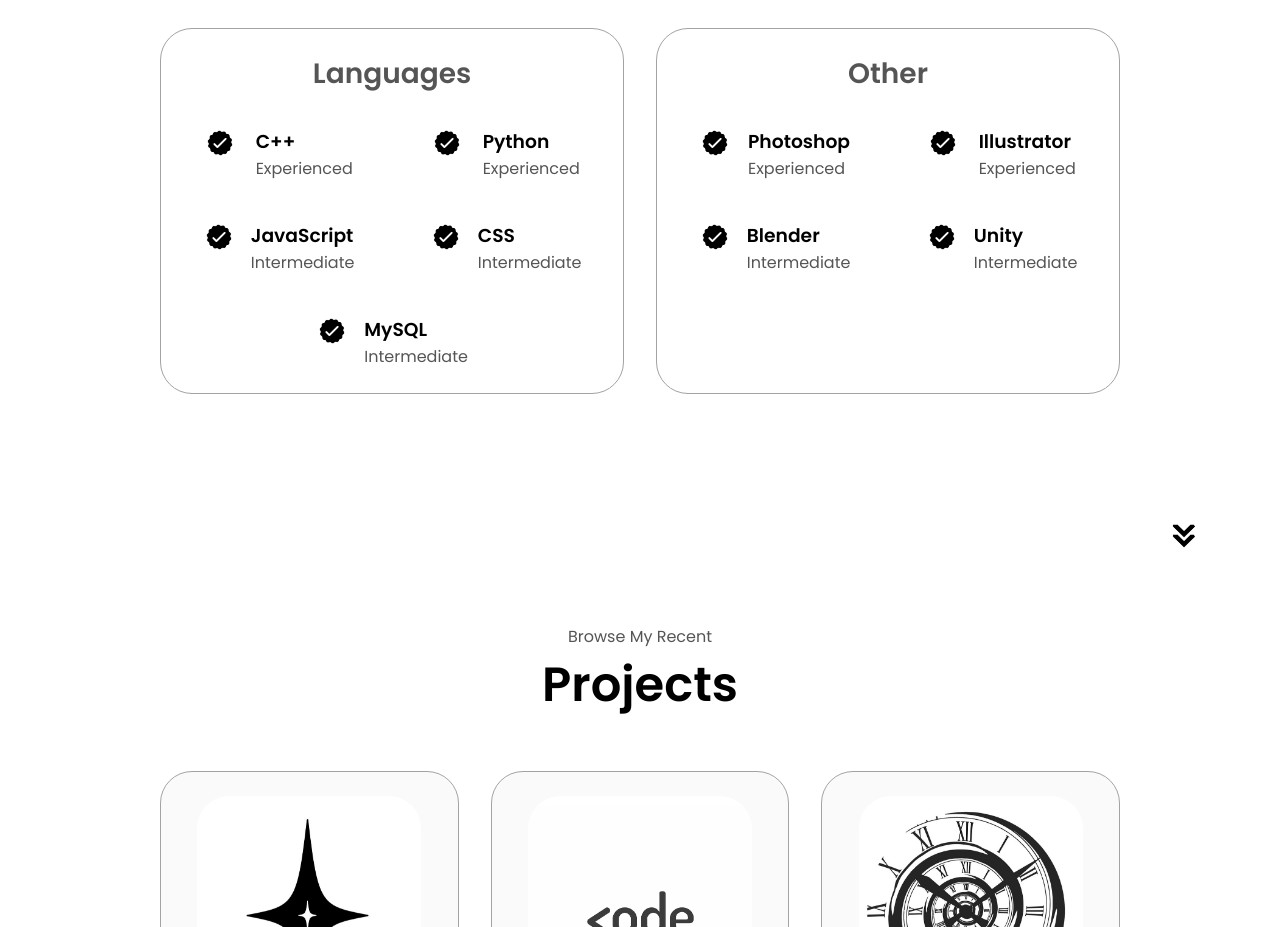
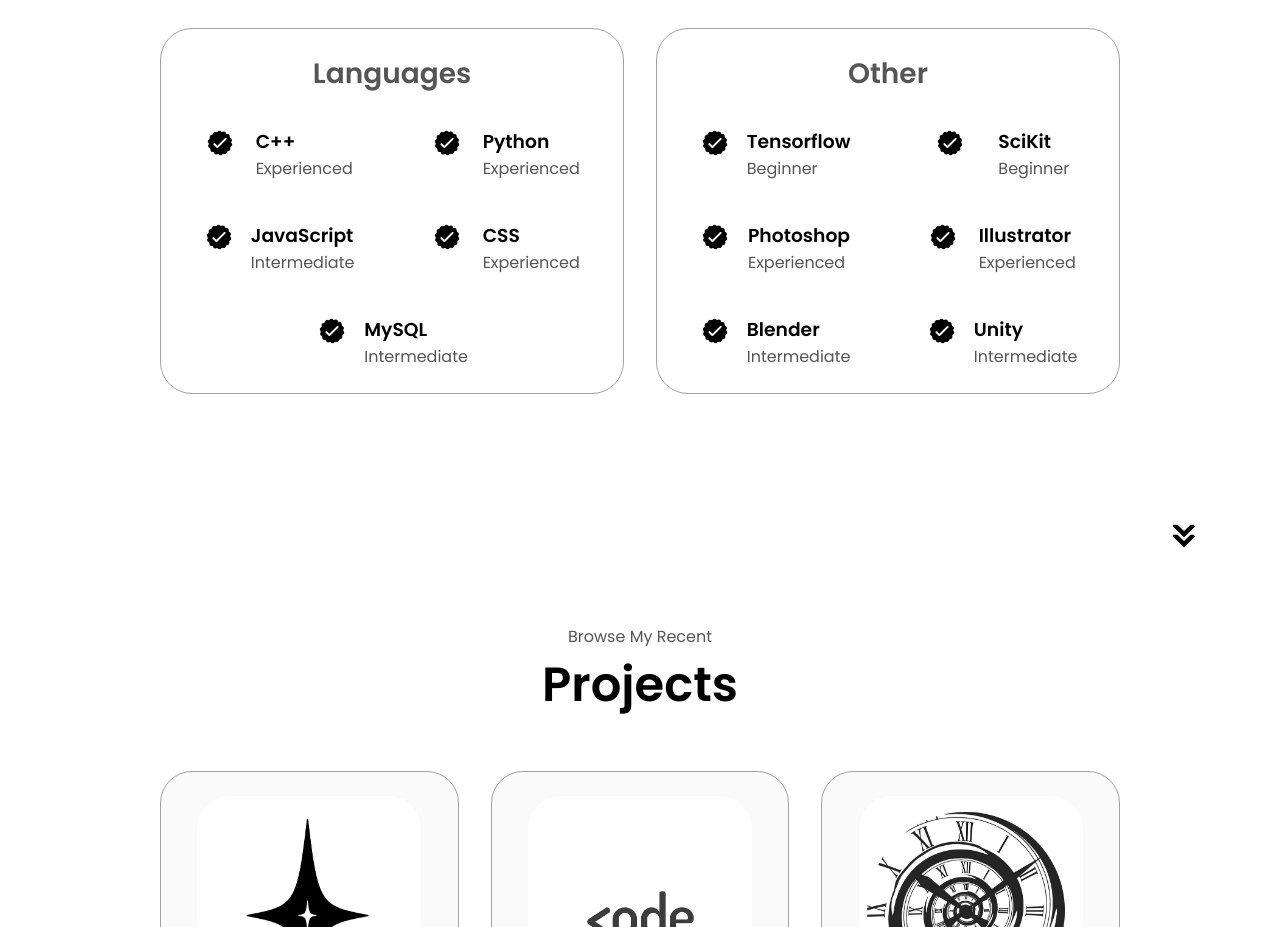
Before and after one commit to AKSHATDALAL842/portfolio-1, a plain HTML site: page index.html in a window 1280 px wide. Shown: the part 1840-2767 px from the top of the page. Drawn offline with Linux system fonts and the light colour scheme.

Commit message:
Update skill levels for CSS, Tensorflow, and SciKit

```diff
--- a/index.html
+++ b/index.html
@@ -187,7 +187,7 @@
                 />
                 <div>
                   <h3>CSS</h3>
-                  <p>Intermediate</p>
+                  <p>Experienced</p>
                 </div>
               </article>
               <article>
@@ -206,6 +206,28 @@
           <div class="details-container">
             <h2 class="experience-sub-title">Other</h2>
             <div class="article-container">
+              <article>
+                <img
+                  src="./assets/checkmark.png"
+                  alt="Experience icon"
+                  class="icon"
+                />
+                <div>
+                  <h3>Tensorflow</h3>
+                  <p>Beginner</p>
+                </div>
+              </article>
+              <article>
+                <img
+                  src="./assets/checkmark.png"
+                  alt="Experience icon"
+                  class="icon"
+                />
+                <div>
+                  <h3>SciKit</h3>
+                  <p>Beginner</p>
+                </div>
+              </article>
               <article>
                 <img
                   src="./assets/checkmark.png"
```
